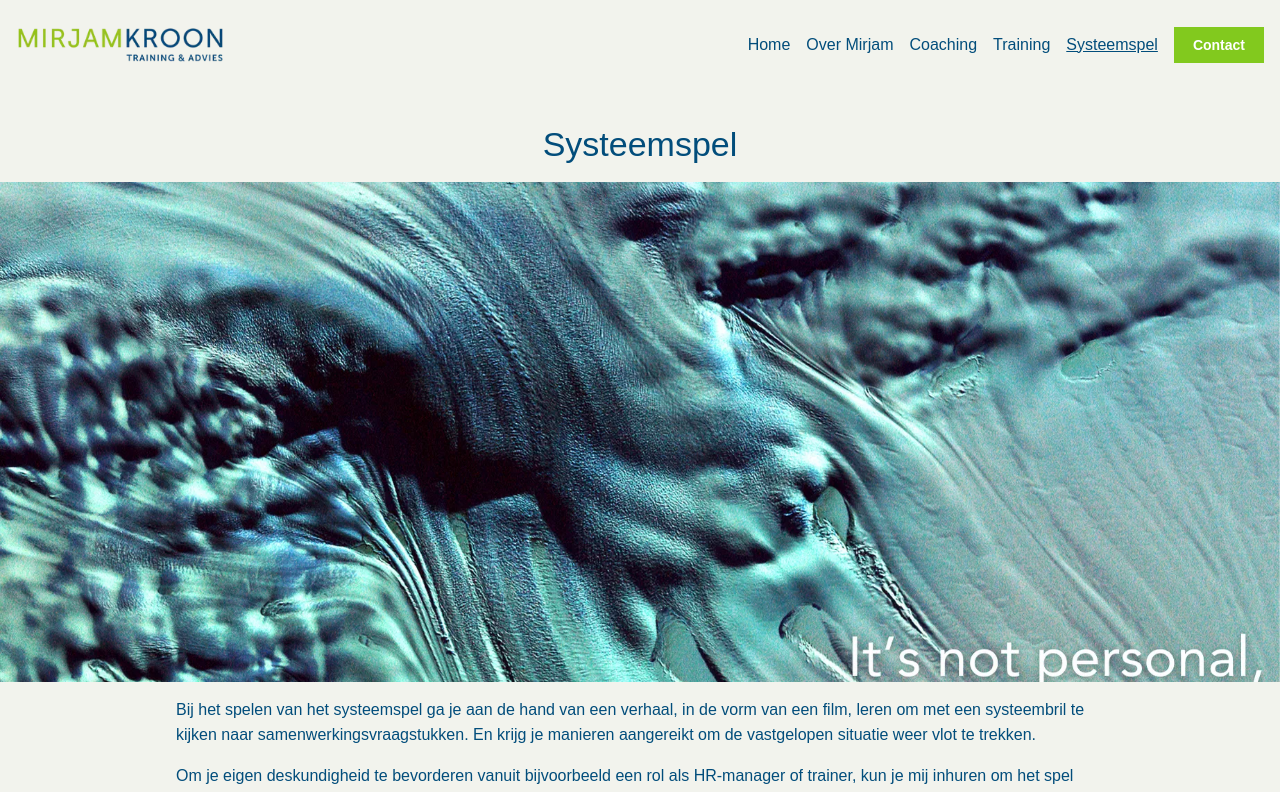
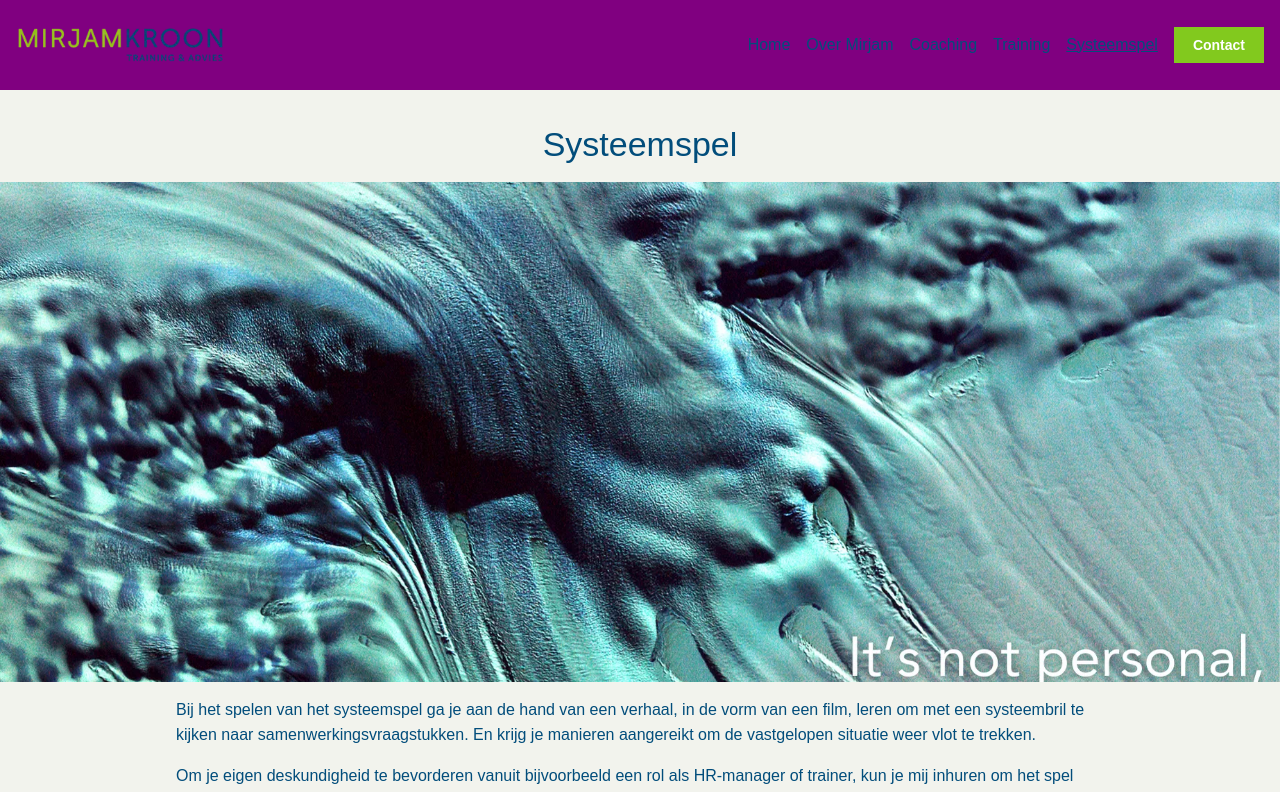
Before and after one commit to Joram3000/mirjamwebsite, a React (Vite) app: page /systeemspel in a window 1280 px wide. Shown: the top 792 px of the page. Built offline with nearby package versions, Linux system fonts and the light colour scheme; the HTML template or start-up script is replaced by a standard one.

Commit message:
change navbar color

```diff
--- a/src/components/navbar/index.tsx
+++ b/src/components/navbar/index.tsx
@@ -71,7 +71,7 @@ const NavbarNew: React.FC = () => {
   ));
 
   return (
-    <Box bg={theme.colors.custom[0]}>
+    <Box bg="purple">
       <Group justify="space-between" align="center" h={90}>
         <Link to="/home">
           <Image src={logo} onClick={() => onClickNavLink("Home")} h={70} />
--- a/src/pages/About/index.tsx
+++ b/src/pages/About/index.tsx
@@ -182,7 +182,7 @@ const MirjamKroonAbout: React.FC = () => {
               <Button
                 component="a"
                 href="https://www.youtube.com/watch?v=OLQ2S_t29sE&ab_channel=TheAgeeth"
-                // target="blank"
+                target="blank"
                 mb="md"
               >
                 Bekijk video op Youtube
```
